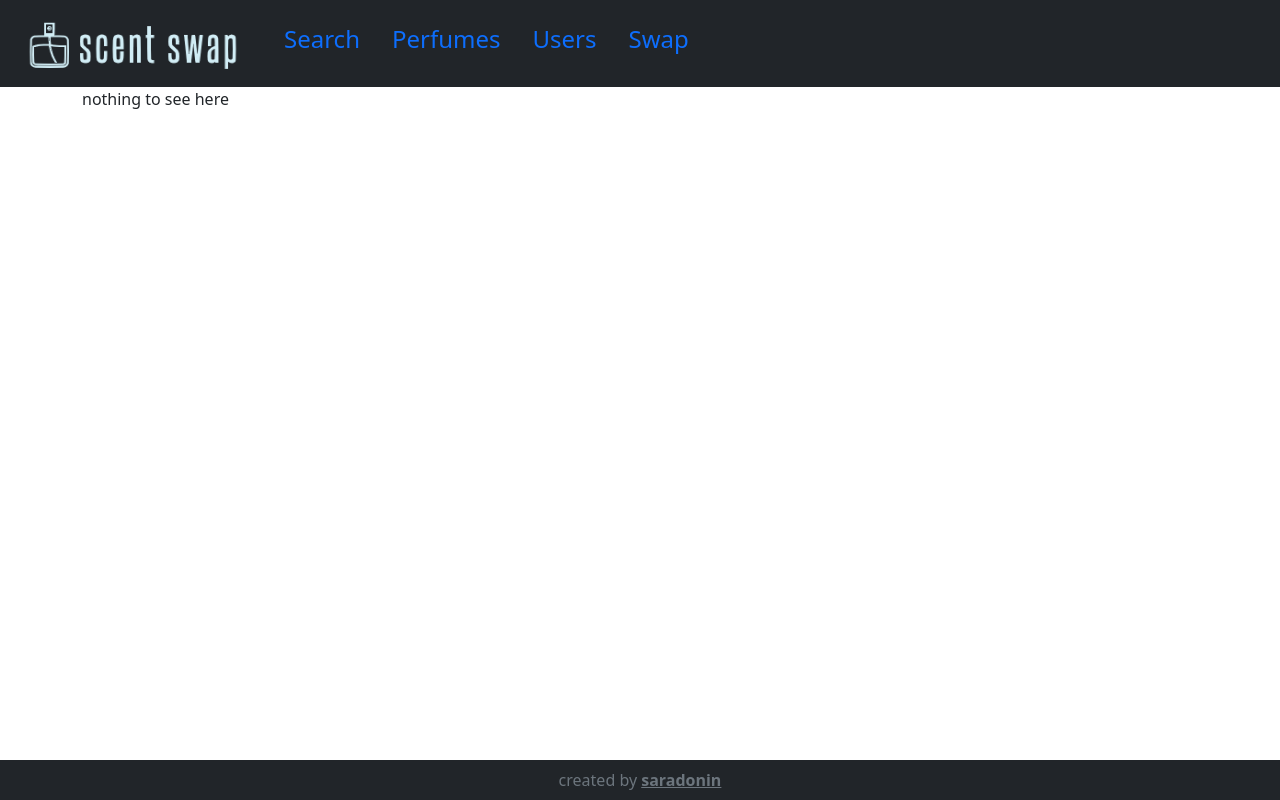
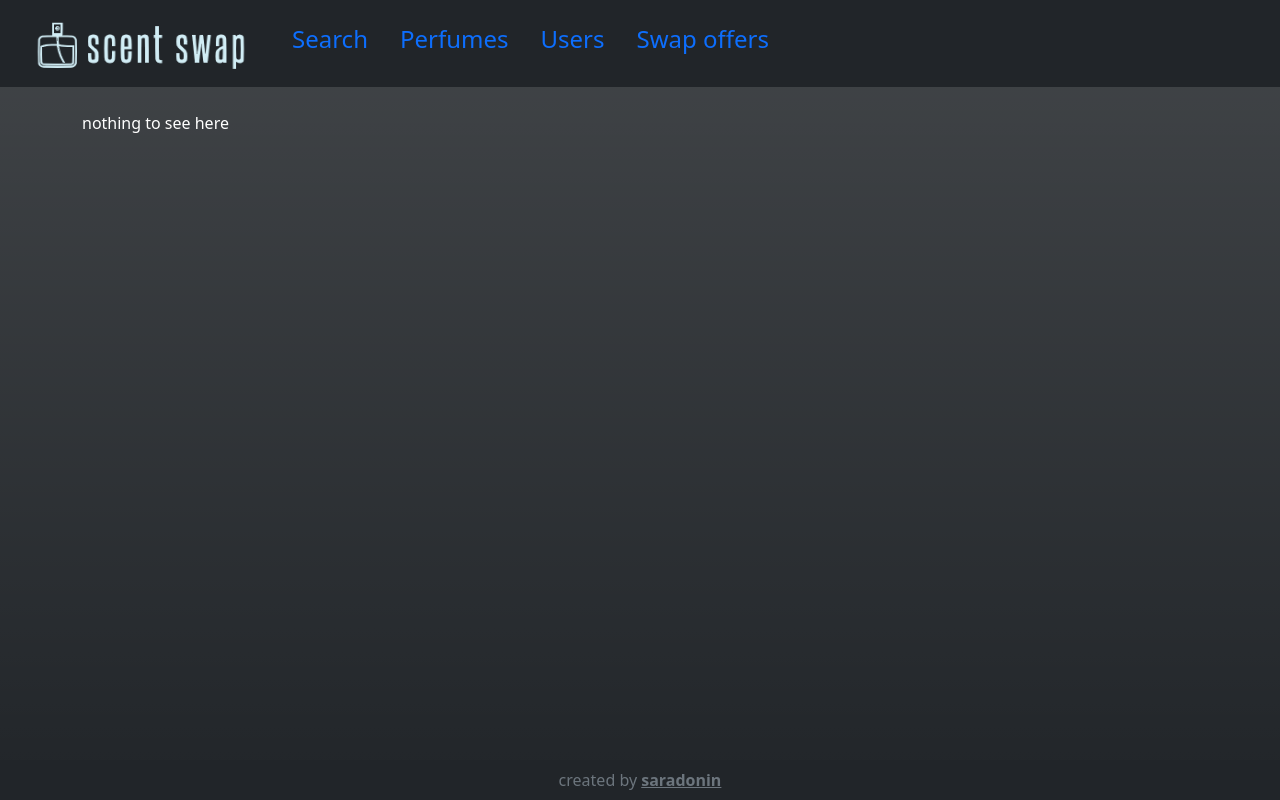
Before and after one commit to saradonin/scent_swap, a Django app: page / in a window 1280 px wide. Run offline with Django 4.2, Linux system fonts and the light colour scheme.

Commit message:
base template updated

```diff
--- a/scent_app/templates/__base__.html
+++ b/scent_app/templates/__base__.html
@@ -7,9 +7,9 @@
           integrity="sha384-4bw+/aepP/YC94hEpVNVgiZdgIC5+VKNBQNGCHeKRQN+PtmoHDEXuppvnDJzQIu9" crossorigin="anonymous">
 </head>
 
-<body class="d-flex flex-column min-vh-100">
+<body class="d-flex flex-column min-vh-100 bg-dark bg-gradient text-white">
 <!-- //--------------------------- nav bar ------------------------------// -->
-<nav class="navbar navbar-dark bg-dark">
+<nav class="navbar navbar-dark bg-dark p-2 mb-4">
     <form class="container-fluid justify-content-start">
 
         <a class="navbar-brand" href="#">
@@ -27,7 +27,7 @@
                 <a class="nav-link" href=""><h4>Users</h4></a>
             </li>
             <li class="nav-item">
-                <a class="nav-link" href=""><h4>Swap</h4></a>
+                <a class="nav-link" href=""><h4>Swap offers</h4></a>
             </li>
         </ul>
 
```
